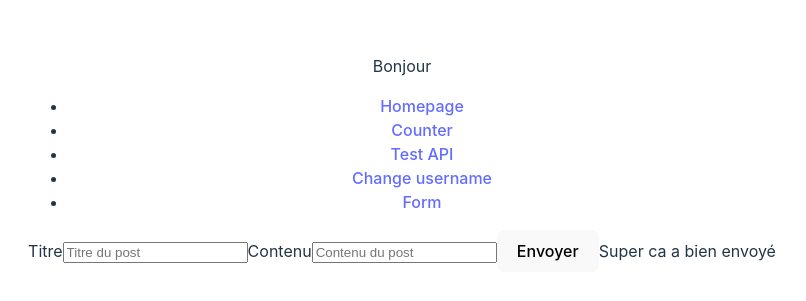
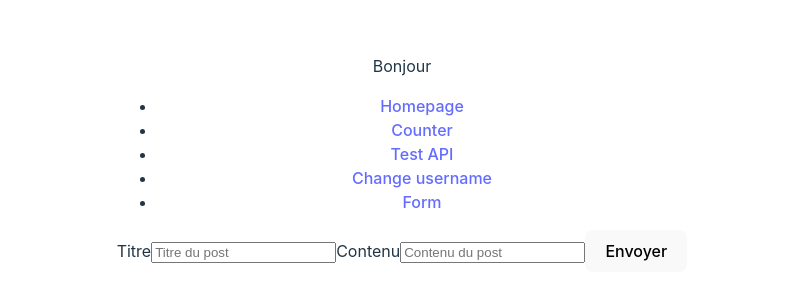
Before and after one commit to dilaouid/cours_jsavance, a React (Vite) app in the folder Support/: page /form in a window 1280 px wide. Shown: the part 245-546 px from the top of the page, without its empty margins (238-1044 px from the left). Built offline with nearby package versions, Linux system fonts and the light colour scheme.

Commit message:
fix stupid dilaouid

```diff
--- a/Support/src/components/Form.jsx
+++ b/Support/src/components/Form.jsx
@@ -57,7 +57,7 @@ function Form() {
         <label htmlFor='body'>Contenu</label>
         <input type="text" id="body" name="body" value={form.body} onChange={(event) => handleChange(event)}  placeholder='Contenu du post' />
         <button type="submit">Envoyer</button>
-        { !success && <span>Super ca a bien envoyé</span> }
+        { success && <span>Super ca a bien envoyé</span> }
         { /* Si success est vrai, alors on affiche le span, sinon on ne l'affiche pas */ }
         { /* Les valeurs falsy sont : false, 0, '', null, undefined, NaN */}
         { /* Les valeurs truthy sont : tout le reste */}
```
